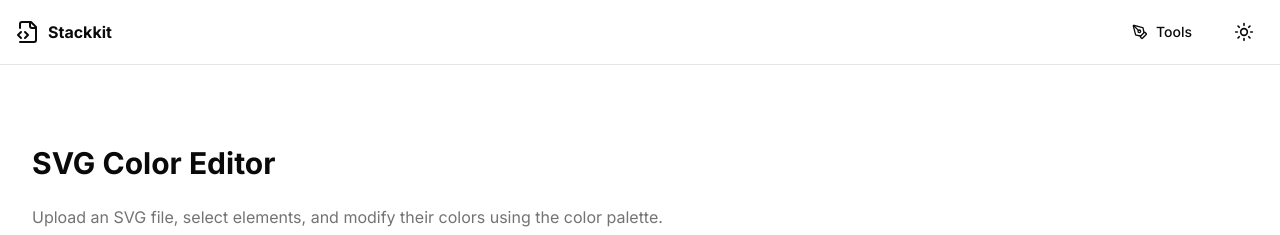
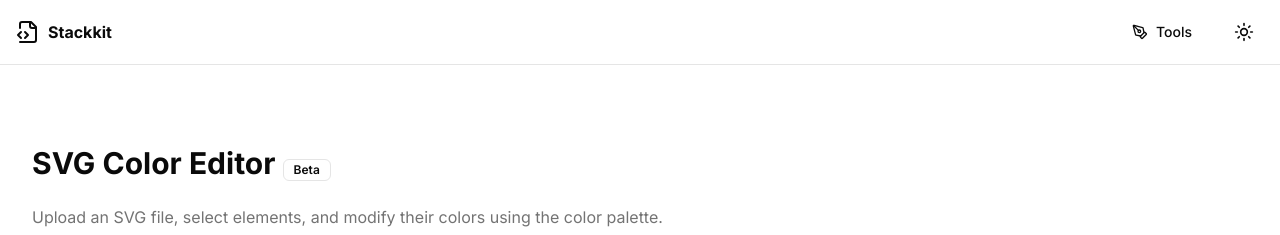
Before and after one commit to dj21-vicky21/Dev-tool-app, a Next.js app: page /tool/svg-color-editor in a window 1280 px wide. Shown: the top 235 px of the page. Built offline with nearby package versions, Linux system fonts and the light colour scheme.

Commit message:
Update @radix-ui/react-slot to version 1.2.0 and add Badge component for SVG Color Editor

```diff
--- a/app/tool/svg-color-editor/page.tsx
+++ b/app/tool/svg-color-editor/page.tsx
@@ -1,9 +1,10 @@
 import AppContent from "./components/app-content";
+import { Badge } from "@/components/ui/badge"
 
 export default function Home() {
   return (
     <main className="container mx-auto py-8 px-4">
-      <h1 className="text-3xl font-bold mb-6">SVG Color Editor</h1>
+      <h1 className="text-3xl font-bold mb-6">SVG Color Editor <Badge variant="outline">Beta</Badge></h1>
       <p className="text-muted-foreground mb-8">
         Upload an SVG file, select elements, and modify their colors using the color palette.
       </p>
--- /dev/null
+++ b/components/ui/badge.tsx
@@ -0,0 +1,36 @@
+import * as React from "react"
+import { cva, type VariantProps } from "class-variance-authority"
+
+import { cn } from "@/lib/utils"
+
+const badgeVariants = cva(
+  "inline-flex items-center rounded-md border px-2.5 py-0.5 text-xs font-semibold transition-colors focus:outline-none focus:ring-2 focus:ring-ring focus:ring-offset-2",
+  {
+    variants: {
+      variant: {
+        default:
+          "border-transparent bg-primary text-primary-foreground shadow hover:bg-primary/80",
+        secondary:
+          "border-transparent bg-secondary text-secondary-foreground hover:bg-secondary/80",
+        destructive:
+          "border-transparent bg-destructive text-destructive-foreground shadow hover:bg-destructive/80",
+        outline: "text-foreground",
+      },
+    },
+    defaultVariants: {
+      variant: "default",
+    },
+  }
+)
+
+export interface BadgeProps
+  extends React.HTMLAttributes<HTMLDivElement>,
+    VariantProps<typeof badgeVariants> {}
+
+function Badge({ className, variant, ...props }: BadgeProps) {
+  return (
+    <div className={cn(badgeVariants({ variant }), className)} {...props} />
+  )
+}
+
+export { Badge, badgeVariants }
--- a/package.json
+++ b/package.json
@@ -15,7 +15,7 @@
     "@radix-ui/react-select": "^2.1.6",
     "@radix-ui/react-separator": "^1.1.1",
     "@radix-ui/react-slider": "^1.2.3",
-    "@radix-ui/react-slot": "^1.1.1",
+    "@radix-ui/react-slot": "^1.2.0",
     "@radix-ui/react-switch": "^1.1.2",
     "@radix-ui/react-tabs": "^1.1.3",
     "@radix-ui/react-toast": "^1.2.5",
```
Also changed, not shown: 1 other file (tests, documents, lock files or other folders).
